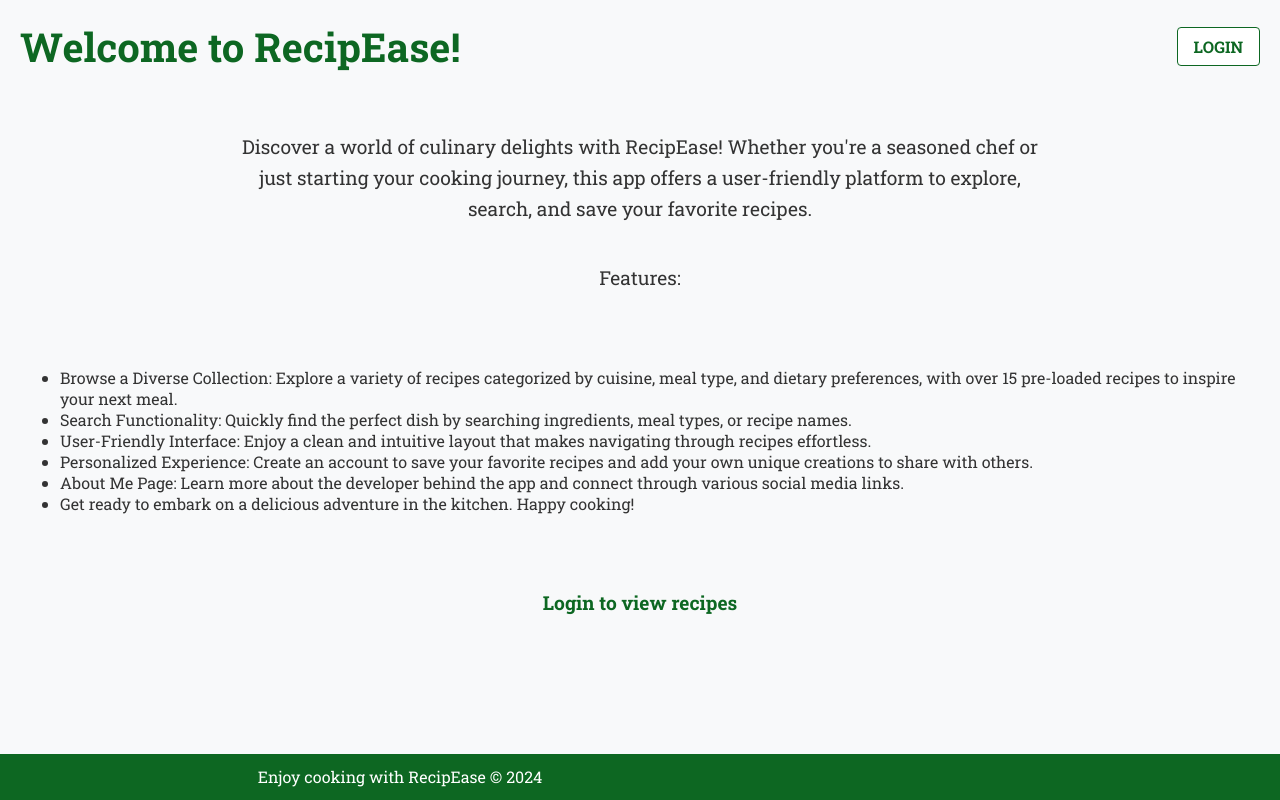
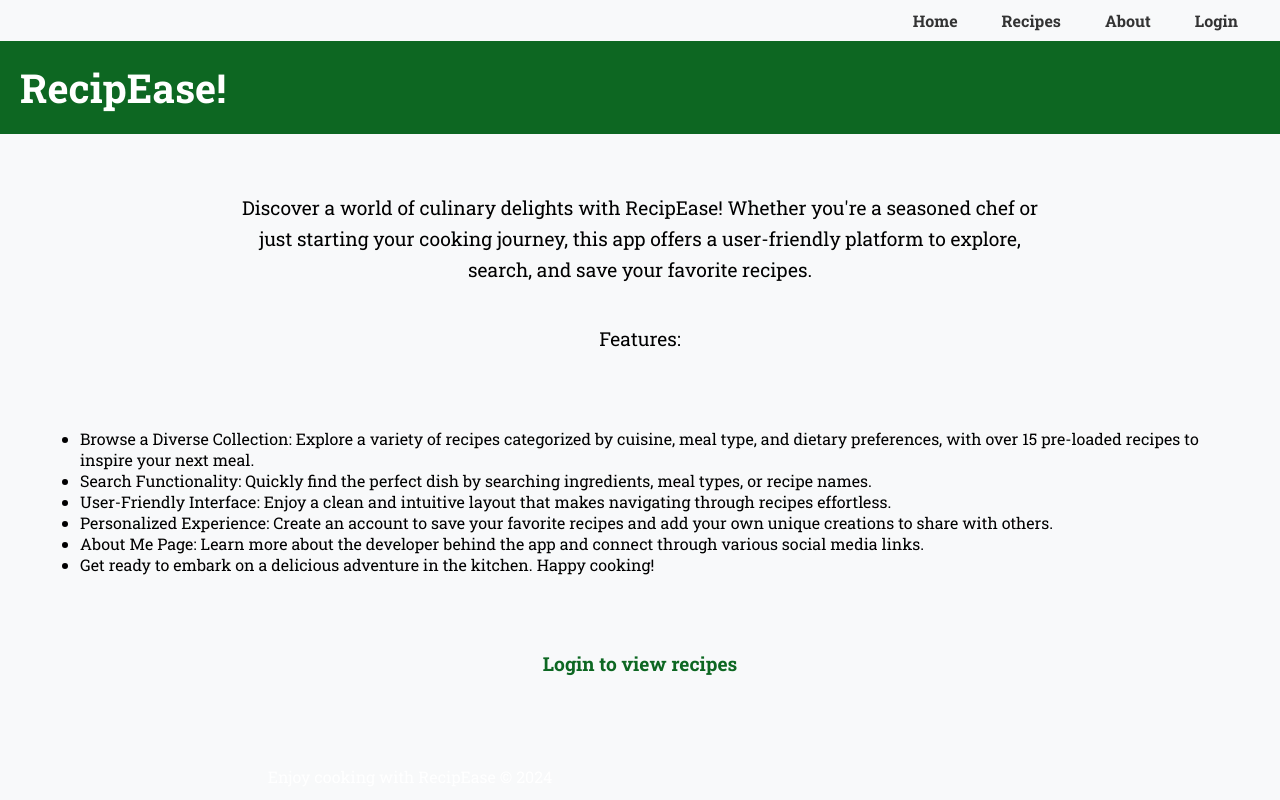
Before and after one commit to bphil1041/recipe-app, a Django app: page / in a window 1280 px wide. Run offline with Django 4.2, Linux system fonts and the light colour scheme.

Commit message:
Update recipes_home.html

```diff
--- a/A2_Recipe_App/src/recipes/templates/recipes/recipes_home.html
+++ b/A2_Recipe_App/src/recipes/templates/recipes/recipes_home.html
@@ -15,8 +15,9 @@
             padding: 0;
             box-sizing: border-box;
             background-color: #f8f9fa;
-            color: #333;
         }
+
+
 
         header {
             background-color: #f8f9fa;
@@ -32,6 +33,8 @@
         h1 {
             margin: 0;
             font-size: 2.5em;
+
+
         }
 
         main {
@@ -93,10 +96,10 @@
 </head>
 
 <body>
-    <header>
-        <h1>Welcome to RecipEase!</h1>
-        <a class="login-button" href="{% url 'login' %}">Login</a>
-    </header>
+    {% extends "recipes/base.html" %}
+    {% block content %}
+
+
 
     <main>
         <p>Discover a world of culinary delights with RecipEase! Whether you're a seasoned chef or just starting
@@ -124,9 +127,9 @@
         <p class="login-button-2"><a href="{% url 'login' %}">Login to view recipes</a></p>
     </main>
 
-    <footer>
-        <p>Enjoy cooking with RecipEase &copy; 2024</p>
-    </footer>
+
+    {% endblock %}
+
 </body>
 
 </html>
```
